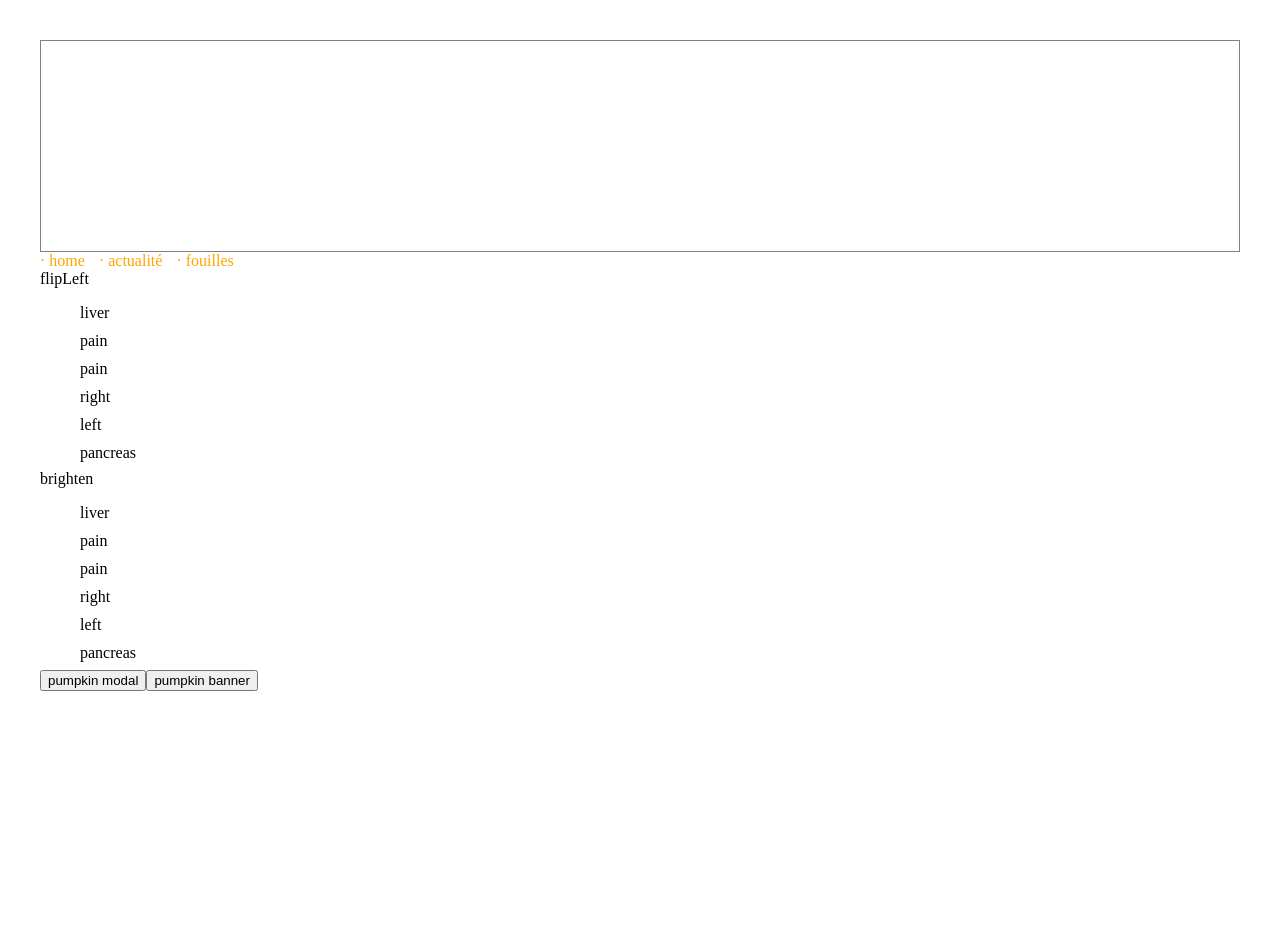
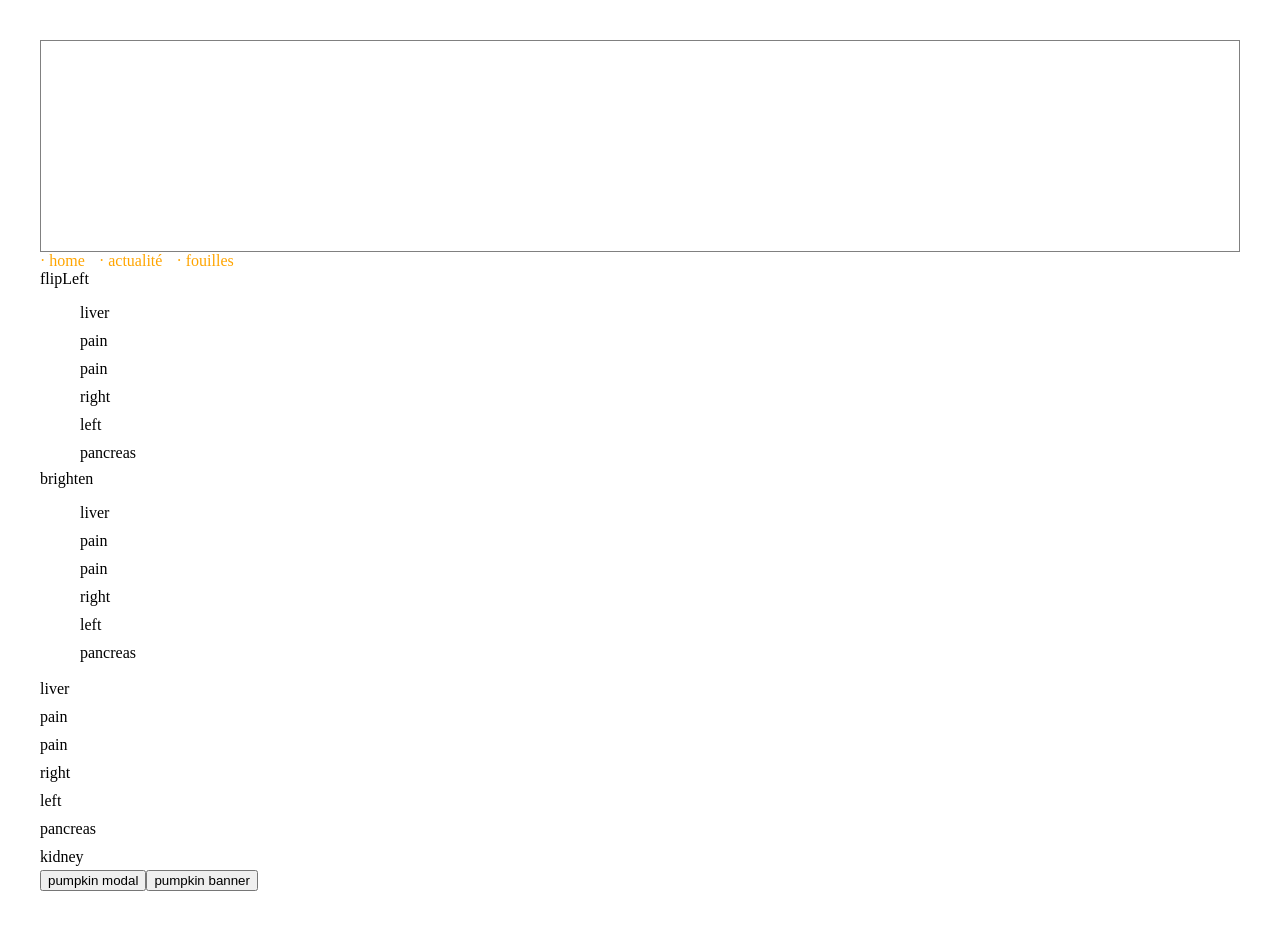
Before and after one commit to Harrisson-/pumpkin, a Vue app: page / in a window 1280 px wide. Before the commit the page ends 800 px from the top, so only its background shows below. Built offline with nearby package versions, Linux system fonts and the light colour scheme.

Commit message:
feat(pumpkin): update app and readme

```diff
--- a/src/App.vue
+++ b/src/App.vue
@@ -3,6 +3,7 @@ import { reactive, ref } from "vue";
 import Tags from "./components/pumpkin-tags.vue";
 import Breadcrumb from "./components/pumpkin-crumb.vue";
 import intersection from "./components/pumpkin-intersection.vue";
+import intersectionSolo from "./components/pumpkin-intersection-solo.vue";
 import modal from "./components/pumpkin-modal.vue";
 import banner from "./components/pumpkin-banner.vue";
 
@@ -152,6 +153,20 @@ function closeBanner(modalOpen) {
         </ul>
       </intersection>
     </div>
+    <div class="solo-wrapper">
+      <intersectionSolo
+        target="item"
+        transitionName="flipLeft"
+        v-for="(item, index) in list"
+        :key="item.name"
+        :unique-key="index"
+        :animationDelay="200"
+      >
+        <div class="item-solo">
+          {{ item.name }}
+        </div>
+      </intersectionSolo>
+    </div>
     <button @click="openModal">pumpkin modal</button>
     <modal
       :show-modal="modalState.open"
@@ -194,4 +209,13 @@ a,
 .item {
   margin-top: 10px;
 }
+
+.item-solo {
+  margin-top: 10px;
+}
+
+.solo-wrapper {
+  overflow-y: scroll;
+  height: 200px;
+}
 </style>
```
Also changed, not shown: 1 other file (tests, documents, lock files or other folders).
